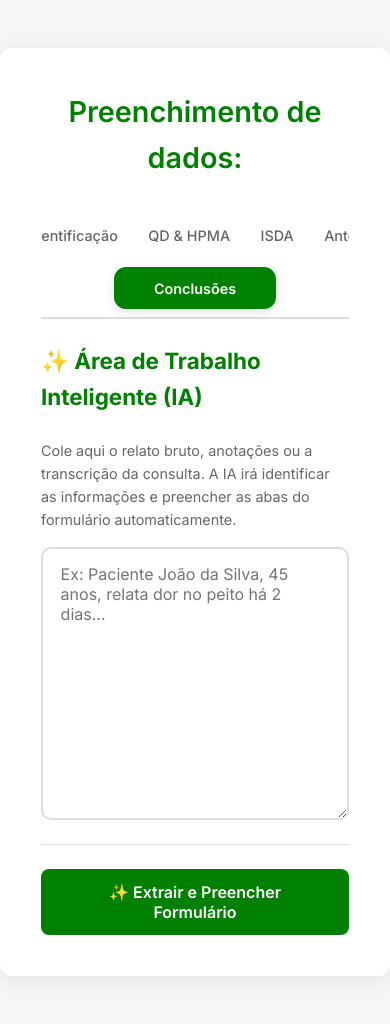
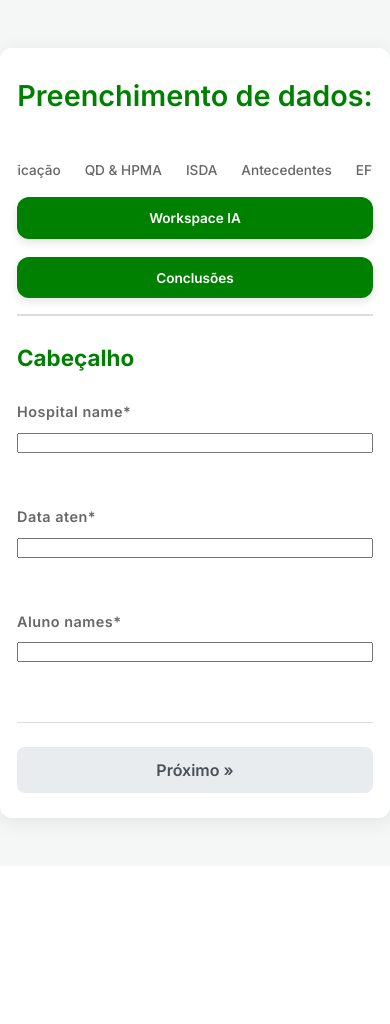
Before and after one commit to GuiVasconcellos/Anamnese_Project, a Django app: template generator/templates/generator/home.html in a window 390 px wide. Shown: the part 60-1084 px from the top of the page. After the commit the page ends 895 px from the top, so only its background shows below. Run offline with Django 5.2, Linux system fonts and the light colour scheme; the template is opened without the code that fills it, so the values that code supplies are empty, except form fields; tables that the repository leaves empty hold one stand-in row (values such as "Sample post"); form fields are guessed from the names that the template uses.

Commit message:
integração com ia funcional

```diff
--- a/anamnese_project/static/css/style.css
+++ b/anamnese_project/static/css/style.css
@@ -139,6 +139,27 @@ button {
     box-shadow: 0 4px 8px rgba(0, 0, 0, 0.1);
 }
 
+@media (max-width: 600px) {
+    .tabs {
+        justify-content: flex-start;
+        padding-bottom: 8px;
+    }
+
+    .tab-link {
+        padding: 0.6rem 0.6rem;
+        font-size: 0.85rem;
+    }
+
+    .tabs::-webkit-scrollbar {
+        height: 6px;
+    }
+
+    .tabs::-webkit-scrollbar-thumb {
+        background-color: var(--secondary-color);
+        border-radius: 4px;
+    }
+}
+
 .tab-link.active {
     color: var(--primary-color);
     background: rgba(116, 198, 157, 0.2);
@@ -190,6 +211,33 @@ button {
 @media (max-width: 768px) {
     .form-grid-2 {
         grid-template-columns: 1fr;
+    }
+
+    .form-grid {
+        grid-template-columns: 1fr;
+    }
+
+    .form-wrapper {
+        padding: 1.5rem 1rem;
+    }
+
+    .tab-footer {
+        flex-direction: column;
+        gap: 1rem;
+    }
+
+    .btn {
+        width: 100%;
+    }
+
+    .tabs-conclusao {
+        flex-direction: column;
+        align-items: center;
+    }
+
+    .btn-conclusoes {
+        width: 100%;
+        margin-bottom: 0.5rem;
     }
 }
 
--- a/generator/ai_service.py
+++ b/generator/ai_service.py
@@ -7,8 +7,7 @@ load_dotenv()
 
 genai.configure(api_key=os.getenv("GEMINI_API_KEY"))
 
-# O modelo mais rápido e eficiente para extração de dados
-model = genai.GenerativeModel('gemini-1.5-flash', generation_config={"response_mime_type": "application/json"})
+model = genai.GenerativeModel('gemini-2.5-flash', generation_config={"response_mime_type": "application/json"})
 
 def extract_anamnese_data(text):
     """
--- a/generator/templates/generator/home.html
+++ b/generator/templates/generator/home.html
@@ -12,9 +12,8 @@
             style="display: flex; flex-direction: column; align-items: center; width: 100%; border-bottom: 2px solid var(--border-color); margin-bottom: 1.5rem; padding-bottom: 0.5rem; margin-top: 0.5rem;">
             <div class="tabs"
                 style="overflow-x: hidden; display: flex; justify-content: center; flex-wrap: nowrap; gap: 0.3rem; margin-bottom: 0.5rem; border-bottom: none; padding-bottom: 0; width: 100%;">
-                <button type="button" class="tab-link active" onclick="openTab(event, 'tab-ia-workspace')"
-                    style="background-color: #e8f5e9; border: 1px dashed green;">✨ Workspace IA</button>
-                <button type="button" class="tab-link" onclick="openTab(event, 'tab-cabecalho')">Cabeçalho</button>
+                <button type="button" class="tab-link active"
+                    onclick="openTab(event, 'tab-cabecalho')">Cabeçalho</button>
                 <button type="button" class="tab-link"
                     onclick="openTab(event, 'tab-identificacao')">Identificação</button>
                 <button type="button" class="tab-link" onclick="openTab(event, 'tab-qd')">QD & HPMA</button>
@@ -24,14 +23,16 @@
                 <button type="button" class="tab-link" onclick="openTab(event, 'tab-ef-geral')">EF Geral</button>
                 <button type="button" class="tab-link" onclick="openTab(event, 'tab-ef-especial')">EF Especial</button>
             </div>
-            <div class="tabs-conclusao" style="display: flex; justify-content: center; width: 100%;">
+            <div class="tabs-conclusao" style="display: flex; justify-content: center; width: 100%; gap: 10px;">
+                <button type="button" class="tab-link btn-conclusoes"
+                    onclick="openTab(event, 'tab-ia-workspace')">Workspace IA</button>
                 <button type="button" class="tab-link btn-conclusoes"
                     onclick="openTab(event, 'tab-conclusao')">Conclusões</button>
             </div>
         </div>
 
-        <div class="tab-content active" id="tab-ia-workspace">
-            <h3 style="color: green"> ✨ Área de Trabalho Inteligente (IA) </h3>
+        <div class="tab-content" id="tab-ia-workspace" style="display: none;">
+            <h3 style="color: green"> Workspace (IA) </h3>
             <p style="font-size: 0.9rem; color: #666; margin-bottom: 1rem;">
                 Cole aqui o relato bruto, anotações ou a transcrição da consulta. A IA irá identificar as informações e
                 preencher as abas do formulário automaticamente.
@@ -45,12 +46,12 @@
                 Processando dados com IA...
             </div>
             <div class="tab-footer" style="margin-top: 1.5rem;">
-                <button type="button" class="btn btn-primary" id="btn-ai-parse" onclick="processAI()">✨ Extrair e
+                <button type="button" class="btn btn-primary" id="btn-ai-parse" onclick="processAI()">Extrair e
                     Preencher Formulário</button>
             </div>
         </div>
 
-        <div class="tab-content" id="tab-cabecalho" style="display: none;">
+        <div class="tab-content active" id="tab-cabecalho">
             <h3 style="color: green"> Cabeçalho </h3>
             <div class="form-grid">
                 <div class="form-group">
@@ -569,8 +570,8 @@
             }
         }
 
-        // Se não houver erro, mostra a aba da IA primeiro
-        document.getElementById("tab-ia-workspace").style.display = "block";
+        // Se não houver erro, mostra a aba Cabeçalho primeiro
+        document.getElementById("tab-cabecalho").style.display = "block";
     });
 
     async function processAI() {
```
Also changed, not shown: anamnese_project/settings.py (+11 -3 lines), 2 other files.
